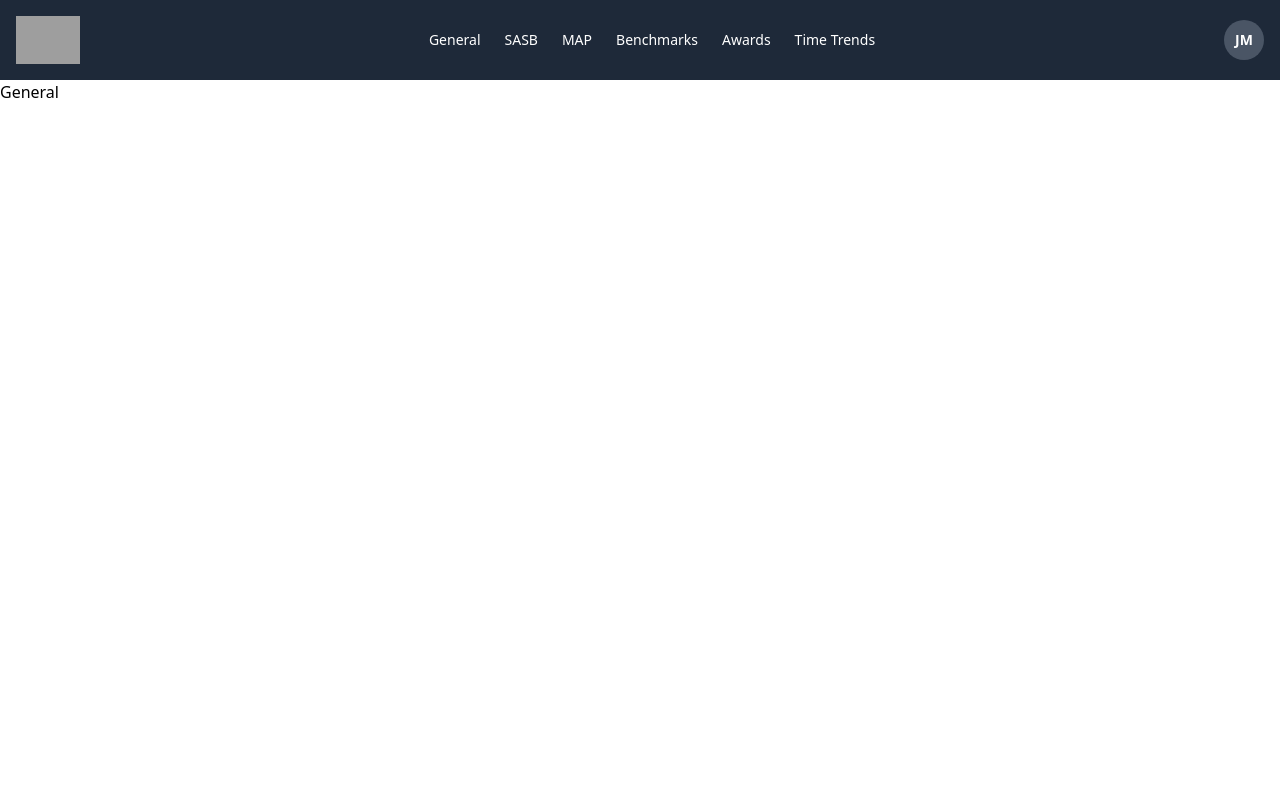
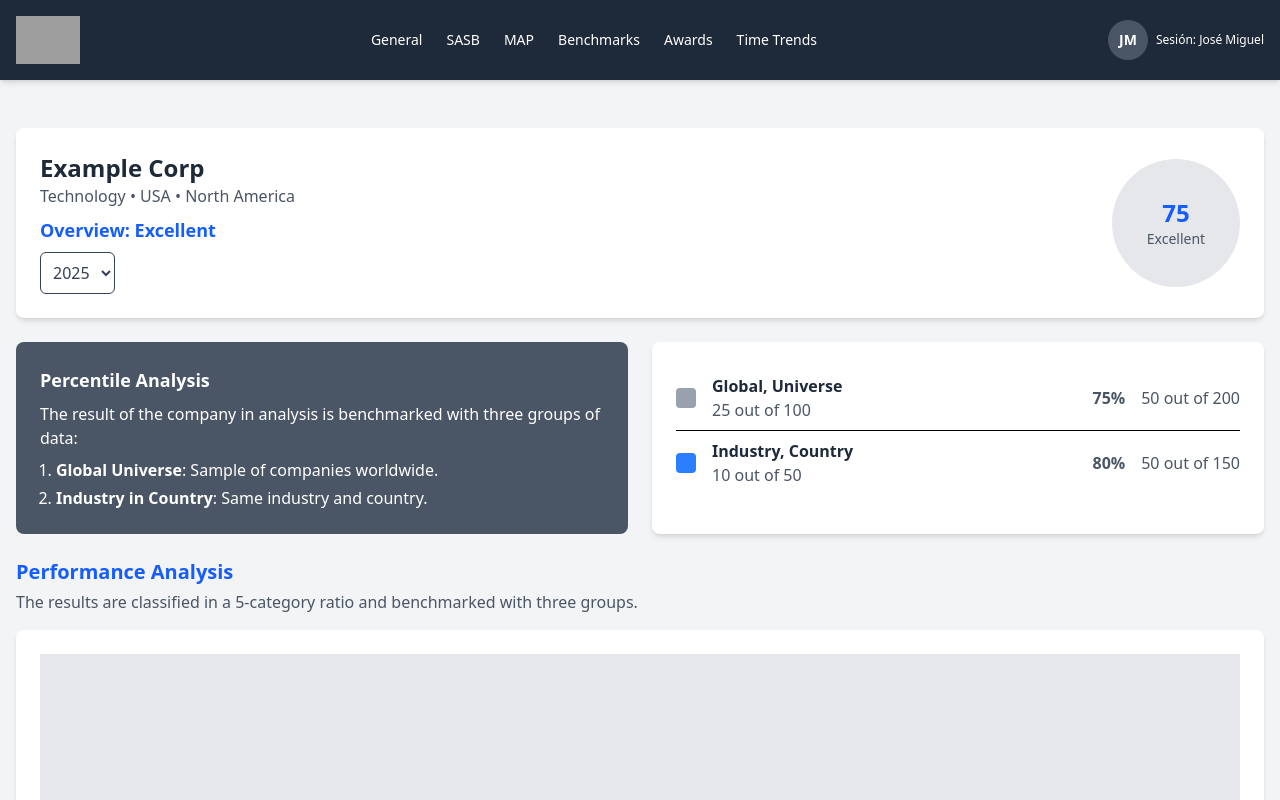
Before and after one commit to SSIndex/MonitorPOC, a Next.js app in the folder monitor/: page /general in a window 1280 px wide. Shown: the top 800 px of the page. Built offline with nearby package versions, Linux system fonts and the light colour scheme; grey boxes are pictures that could not be loaded.

Commit message:
feature(general/page): ADD basic structure

```diff
--- a/monitor/src/app/general/page.tsx
+++ b/monitor/src/app/general/page.tsx
@@ -1,10 +1,234 @@
-import Navbar from "@/_components/navbar";
+import Image from 'next/image';
+import Link from 'next/link';
 
-export default function General() {
+// Navbar Component (from previous improvement)
+function Navbar() {
+  const userName = "José Miguel";
+  const initials = userName
+    .split(' ')
+    .map(word => word[0])
+    .join('')
+    .toUpperCase()
+    .slice(0, 2);
+
   return (
-    <>
-      <Navbar />
-      <div>General</div>
-    </>
+    <nav className="bg-gray-800 text-white shadow-md">
+      <div className="flex items-center justify-between p-4 max-w-7xl mx-auto">
+        <div className="flex-shrink-0">
+          <Image
+            src="https://elasticbeanstalk-us-east-1-518344696083.s3.us-east-1.amazonaws.com/esg3-static-files/app/images/logos/LOGO-Positivo-Version-secundaria.png"
+            alt="Logo"
+            width={100}
+            height={100}
+            className="h-12 w-auto"
+          />
+        </div>
+        <div className="flex space-x-6 text-sm font-medium">
+          <Link href="#" className="hover:text-gray-300 transition-colors">General</Link>
+          <Link href="#" className="hover:text-gray-300 transition-colors">SASB</Link>
+          <Link href="#" className="hover:text-gray-300 transition-colors">MAP</Link>
+          <Link href="#" className="hover:text-gray-300 transition-colors">Benchmarks</Link>
+          <Link href="#" className="hover:text-gray-300 transition-colors">Awards</Link>
+          <Link href="#" className="hover:text-gray-300 transition-colors">Time Trends</Link>
+        </div>
+        <div className="flex items-center space-x-2">
+          <div className="flex items-center justify-center w-10 h-10 rounded-full bg-gray-600 text-white font-semibold text-sm">
+            {initials}
+          </div>
+          <span className="text-xs whitespace-nowrap hidden md:block">
+            {`Sesión: ${userName}`}
+          </span>
+        </div>
+      </div>
+    </nav>
   );
 }
+
+// Dummy Gauge Chart Component (Placeholder)
+function GaugeChart({ score, scoreText }) {
+  return (
+    <div className="w-32 h-32 bg-gray-200 rounded-full flex items-center justify-center text-center">
+      <div>
+        <p className="text-2xl font-bold text-blue-600">{score}</p>
+        <p className="text-sm text-gray-600">{scoreText}</p>
+      </div>
+    </div>
+  );
+}
+
+// Dummy DatePicker Component (Placeholder)
+function DatePickerYearly() {
+  return (
+    <select className="mt-2 p-2 border rounded-md text-gray-700">
+      <option>2025</option>
+      <option>2024</option>
+      <option>2023</option>
+    </select>
+  );
+}
+
+// Main General Analysis Page
+export default function GeneralAnalysis() {
+  // Dummy data (replace with your dynamic values)
+  const companyName = "Example Corp";
+  const industry = "Technology";
+  const country = "USA";
+  const region = "North America";
+  const generalScore = 75; // Dummy score
+  const mockMinValue = 0;
+  const mockMaxValue = 100;
+
+  // Dummy percentile data
+  const percentileData = [
+    {
+      label: "Global, Universe",
+      color: "bg-gray-400",
+      position: "25",
+      total: "100",
+      percentile: "75%",
+      rows: "50 out of 200",
+    },
+    {
+      label: "Industry, Country",
+      color: "bg-blue-500",
+      position: "10",
+      total: "50",
+      percentile: "80%",
+      rows: "50 out of 150",
+    },
+  ];
+
+  // Dummy SASB table data
+  const sasbTableData = [
+    { category: "Environment", score: "80", percentile: "85%" },
+    { category: "Social Capital", score: "70", percentile: "65%" },
+  ];
+
+  return (
+    <div className="min-h-screen bg-gray-100">
+      {/* Navbar */}
+      <Navbar />
+
+      {/* Main Content */}
+      <main className="container mx-auto px-4 py-6">
+        {/* Company Card Section */}
+        <section className="pt-6">
+          <div className="bg-white rounded-lg shadow-md p-6 flex items-center space-x-6">
+            <div className="flex-1">
+              <h2 className="text-2xl font-bold text-gray-800">{companyName}</h2>
+              <p className="text-gray-600">{industry} • {country} • {region}</p>
+              <p className="text-lg font-semibold text-blue-600 mt-2">
+                Overview: {generalScore >= 70 ? "Excellent" : "Good"}
+              </p>
+              <DatePickerYearly />
+            </div>
+            <GaugeChart score={generalScore} scoreText="Excellent" />
+          </div>
+        </section>
+
+        {/* Percentile Analysis Section */}
+        <section className="pt-6">
+          <div className="grid grid-cols-1 md:grid-cols-2 gap-6">
+            {/* Left Column */}
+            <div className="bg-gray-600 text-white p-6 rounded-lg">
+              <h5 className="text-lg font-semibold">Percentile Analysis</h5>
+              <p className="mt-2">
+                The result of the company in analysis is benchmarked with three groups of data:
+              </p>
+              <ol className="list-decimal ml-4 mt-2 space-y-1">
+                <li><strong>Global Universe</strong>: Sample of companies worldwide.</li>
+                <li><strong>Industry in Country</strong>: Same industry and country.</li>
+              </ol>
+            </div>
+            {/* Right Column - Table */}
+            <div className="bg-white rounded-lg shadow-md p-6">
+              {percentileData.map((item, index) => (
+                <div key={index} className="flex items-center space-x-4 py-2 border-b last:border-b-0">
+                  <div className={`${item.color} w-5 h-5 rounded-sm flex-shrink-0`}></div>
+                  <div className="flex-1">
+                    <p className="font-bold text-gray-800">{item.label}</p>
+                    <p className="text-gray-600">{item.position} out of {item.total}</p>
+                  </div>
+                  <p className="font-semibold text-gray-600">{item.percentile}</p>
+                  <p className="text-gray-600">{item.rows}</p>
+                </div>
+              ))}
+            </div>
+          </div>
+        </section>
+
+        {/* Performance Analysis Section */}
+        <section className="pt-6">
+          <h4 className="text-xl font-bold text-blue-600">Performance Analysis</h4>
+          <p className="text-gray-600 mt-1">
+            The results are classified in a 5-category ratio and benchmarked with three groups.
+          </p>
+          <div className="mt-4 bg-white rounded-lg shadow-md p-6">
+            {/* Placeholder for Histogram */}
+            <div className="h-96 bg-gray-200 flex items-center justify-center">
+              <p className="text-gray-500">[Bar Chart Placeholder]</p>
+            </div>
+          </div>
+        </section>
+
+        {/* SASB Impact Analysis Section */}
+        <section className="pt-6">
+          <h4 className="text-xl font-bold text-blue-600">SASB Impact Analysis</h4>
+          <p className="text-gray-600 mt-1">
+            Stakeholders evaluate performance per SASB methodology.
+          </p>
+          <div className="mt-4 bg-white rounded-lg shadow-md p-6">
+            <table className="w-full text-left">
+              <thead>
+                <tr className="bg-gray-200">
+                  <th className="p-3">Category</th>
+                  <th className="p-3">Score</th>
+                  <th className="p-3">Percentile</th>
+                </tr>
+              </thead>
+              <tbody>
+                {sasbTableData.map((row, index) => (
+                  <tr key={index} className="border-b">
+                    <td className="p-3">{row.category}</td>
+                    <td className="p-3">{row.score}</td>
+                    <td className="p-3">{row.percentile}</td>
+                  </tr>
+                ))}
+              </tbody>
+            </table>
+          </div>
+        </section>
+
+        {/* SASB Radar Chart Section */}
+        <section className="pt-6">
+          <h4 className="text-xl font-bold text-blue-600">SASB Radar Chart</h4>
+          <div className="mt-4 bg-white rounded-lg shadow-md p-6 grid grid-cols-1 md:grid-cols-3 gap-6">
+            {/* Table */}
+            <div className="col-span-1">
+              <table className="w-full text-left">
+                <thead>
+                  <tr className="bg-gray-200">
+                    <th className="p-3">Category</th>
+                    <th className="p-3">Score</th>
+                  </tr>
+                </thead>
+                <tbody>
+                  {sasbTableData.map((row, index) => (
+                    <tr key={index} className="border-b">
+                      <td className="p-3">{row.category}</td>
+                      <td className="p-3">{row.score}</td>
+                    </tr>
+                  ))}
+                </tbody>
+              </table>
+            </div>
+            {/* Radar Chart Placeholder */}
+            <div className="col-span-2 h-96 bg-gray-200 flex items-center justify-center">
+              <p className="text-gray-500">[Radar Chart Placeholder]</p>
+            </div>
+          </div>
+        </section>
+      </main>
+    </div>
+  );
+}
```
